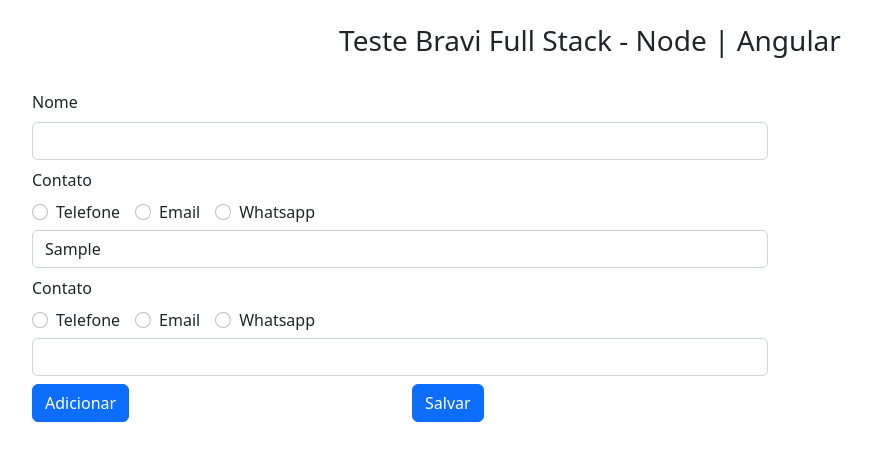
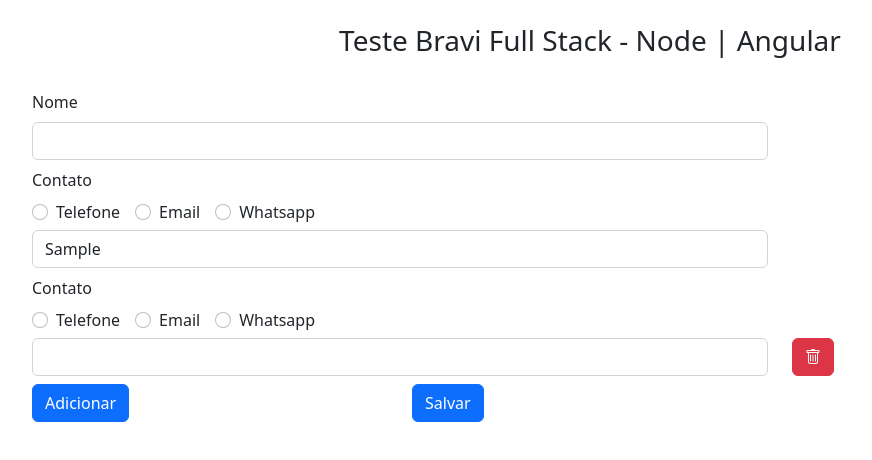
Before and after one commit to arthurpss/bravi-angular, an Angular app: page /contact in a window 1280 px wide. Both pictures are taken after typing "Sample" into the empty fields and a click on the button "Adicionar". Shown: the top 460 px of the page, without its empty margins (50-922 px from the left). Built offline with nearby package versions, Linux system fonts and the light colour scheme.

Commit message:
:sparkles: delete contact form

```diff
--- a/src/app/contact/contact.component.html
+++ b/src/app/contact/contact.component.html
@@ -42,6 +42,16 @@
           <div class="col-8">
             <input class="form-control" formControlName="contact" />
           </div>
+          <div class="col-4">
+            <button
+              *ngIf="i > 0"
+              type="button"
+              class="btn btn-danger"
+              (click)="deleteContact(i)"
+            >
+              <i class="bi bi-trash"></i>
+            </button>
+          </div>
         </div>
       </div>
     </ng-container>
```
